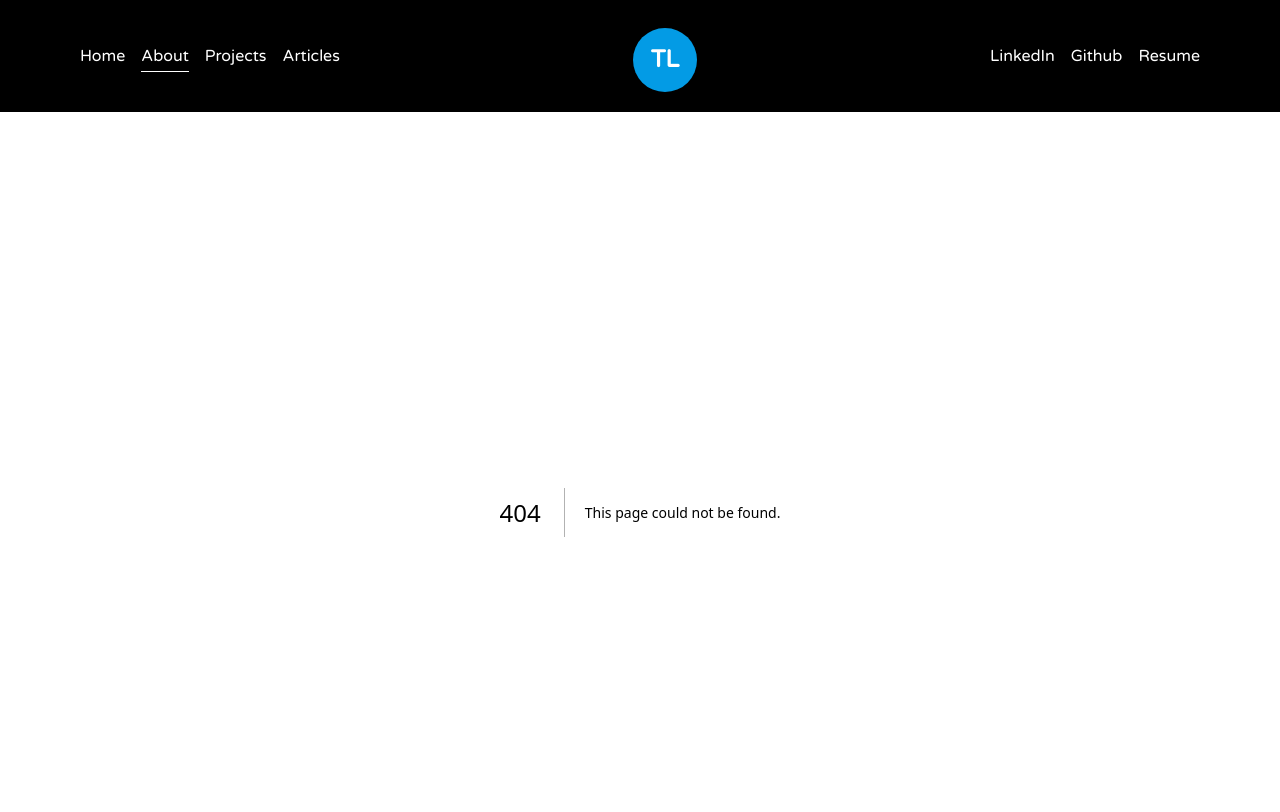
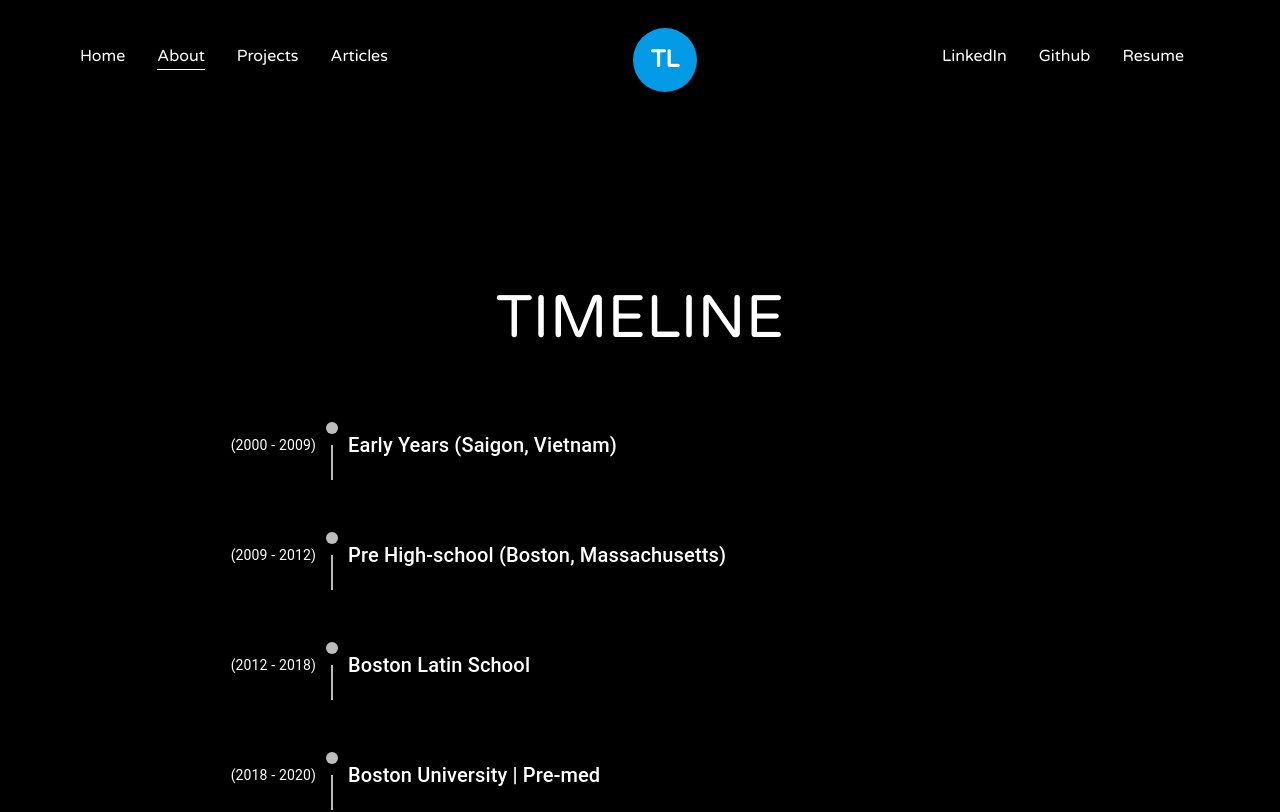
Before and after one commit to Thangle8501340/Thangle8501340, a Next.js app in the folder thang-portfolio/: page /about in a window 1280 px wide. Before the commit this address had no page. Shown: the top 812 px of the page. Built offline with nearby package versions, Linux system fonts and the light colour scheme.

Commit message:
finished home page with the timeline

```diff
--- /dev/null
+++ b/thang-portfolio/src/app/about/page.js
@@ -0,0 +1,18 @@
+import Layout from "../../components/Layout";
+import TimeLine from "../../components/Timeline";
+
+export default function Home() {
+  return (
+    <main className="flex min-h-screen text-white bg-black flex-col items-center justify-between">
+
+      <Layout>
+        <div className="flex flex-col items-center justify-center w-full py-12">
+          <p className="text-center text-6xl uppercase ">Timeline</p>
+          <div className="w-full mt-8">
+            <TimeLine />
+          </div>
+        </div>
+      </Layout>
+    </main>
+  );
+}
--- a/thang-portfolio/src/app/layout.js
+++ b/thang-portfolio/src/app/layout.js
@@ -1,22 +1,26 @@
 import { Varela_Round } from "next/font/google";
 import "./globals.css";
-
 import NavBar from "../components/navBar";
 import "@fortawesome/fontawesome-svg-core/styles.css";
 import { config } from "@fortawesome/fontawesome-svg-core";
+
 config.autoAddCss = false;
+
 export const metadata = {
   title: "Thang Le",
 };
 
-const Varela = Varela_Round({ subsets: ["latin"], weight:"400" });
+const Varela = Varela_Round({ subsets: ["latin"], weight: "400" });
 export default function RootLayout({ children }) {
   return (
     <html lang="en">
-      <body className={`${Varela.className}  bg-transparent `}>
-        <NavBar/>
-        {children}
-        </body>
+      <body className={`${Varela.className} bg-transparent`}>
+        <NavBar />
+        <div style={{ paddingTop: '0px', position: 'relative', zIndex: 1 }}>
+            {children}
+
+        </div>
+      </body>
     </html>
   );
 }
--- a/thang-portfolio/src/app/page.js
+++ b/thang-portfolio/src/app/page.js
@@ -1,13 +1,30 @@
+'use client';
+
 import Layout from "../components/Layout";
 import logo from "../../public/pictures/logo.png";
 import Image from "next/image";
-import TimeLine from "../components/Timeline";
+import { motion } from "framer-motion";
+
+const textVariants = {
+  hidden: { opacity: 0, y: 20 },
+  visible: (delay = 0) => ({
+    opacity: 1,
+    y: 0,
+    transition: { duration: 1, delay },
+  }),
+};
+
+const textContent = [
+  { text: `"You only live once. If you do it right, that's all you need."`, className: "text-2xl", delay: 0 },
+  { text: "Thang Le", className: "text-xl pt-10", delay: 1.5 },
+  { text: "Developer, Investor, Teacher, and Learner.", className: "text-lg", delay: 2 },
+  { text: "Thank you to my family, friends, and anyone who supported me in this journey.", className: "pt-10", delay: 3.0 },
+];
 
 export default function Home() {
   return (
     <main className="flex min-h-screen text-white bg-black flex-col items-center justify-between">
-
-      <Layout className="pt-0">
+      <Layout className="pt-10">
         <div className="flex items-center justify-between w-full space-x-8">
           <div className="w-1/2">
             <Image
@@ -18,22 +35,18 @@ export default function Home() {
             />
           </div>
           <div className="w-1/2">
-            <h1 className="text-2xl">"You only live once. If you do it right, that's all you</h1>
-            <h1 className="text-2xl">NEED."</h1>
-            <p className="text-xl pt-10">Thang Le</p>
-            <p className="text-lg">Developer, Investor, Teacher, and Learner.</p>
-            <p className="pt-10">
-              Thank you to my family, friends, and anyone who supported me in this journey.
-            </p>
-          </div>
-        </div>
-      </Layout>
-
-      <Layout>
-        <div className="flex flex-col items-center justify-center w-full py-12">
-          <p className="text-center text-6xl uppercase">Timeline</p>
-          <div className="w-full mt-8">
-            <TimeLine />
+            {textContent.map((item, index) => (
+              <motion.p
+                key={index}
+                className={item.className}
+                variants={textVariants}
+                initial="hidden"
+                animate="visible"
+                custom={item.delay}
+              >
+                {item.text}
+              </motion.p>
+            ))}
           </div>
         </div>
       </Layout>
--- a/thang-portfolio/src/components/Layout.js
+++ b/thang-portfolio/src/components/Layout.js
@@ -1,4 +1,4 @@
-'use client'
+'use client';
 import React from "react";
 
 const Layout = ({ children,  className="" }) => {
--- a/thang-portfolio/src/components/Timeline.js
+++ b/thang-portfolio/src/components/Timeline.js
@@ -1,4 +1,7 @@
+'use client';
+
 import * as React from 'react';
+import { motion, AnimatePresence } from 'framer-motion';
 import Timeline from '@mui/lab/Timeline';
 import TimelineItem from '@mui/lab/TimelineItem';
 import TimelineSeparator from '@mui/lab/TimelineSeparator';
@@ -7,40 +10,60 @@ import TimelineContent from '@mui/lab/TimelineContent';
 import TimelineDot from '@mui/lab/TimelineDot';
 import TimelineOppositeContent from '@mui/lab/TimelineOppositeContent';
 import Typography from '@mui/material/Typography';
+import Link from 'next/link';
 
 const timelineData = [
     {
-    period: '(2014 - 2018)',
-    title: 'High School',
+        period: '(2000 - 2009)',
+        title: 'Early Years (Saigon, Vietnam)',
+        link: 'https://en.wikipedia.org/wiki/District_8,_Ho_Chi_Minh_City',
+        description:"Hey, I'm Thang. I was born in District 8, Saigon, Vietnam, back in 2000. Don't remember much from those days, but I do recall playing marbles with my friends, trading Pokémon cards, and showering in the rain."
+    },
+    {
+        period: '(2009 - 2012)',
+        title: 'Pre High-school (Boston, Massachusetts)',
+        link: '',
+        description: "I moved to Boston when I was 9 as a permanent resident. I was a shy kid in a new country, so I mostly stayed home instead of hanging out with friends. That's when I started tearing apart electronics around the house (much to my parents' dismay) just to see how they worked—and yeah, I never really put them back together. That's when my curiosity to know everything about everything really kicked in."
+    },
+    {
+        period: '(2012 - 2018)',
+        title: 'Boston Latin School',
+        link: 'https://www.bls.org/',
         description:
-      'My name is Thang, and I have been coding since I was 17 years old. My first program was a Python script I wrote during the summer after 10th grade to help me track what I needed on my tests to get good grades in all my classes. (I still failed)',
+        "After two years in America and barely knowing English, I somehow managed to take the Independent School Entrance Exam (ISEE). Lucky for me, that opened the door to Boston Latin School, a prestigious exam school near the heart of Boston. While I was there, I took a high school CS class and totally fell in love with coding. My first shot at programming was a Python script I wrote during the summer after 10th grade to figure out what grades I needed on my tests to do well in my classes (though, to be honest, I still failed)."
     },
     {
         period: '(2018 - 2020)',
-    title: 'Boston University (Pre-med)',
+        title: 'Boston University | Pre-med',
+        link: 'https://www.bu.edu/academics/eng/departments/biomedical-engineering/',
         description:
         'This love for coding led me to pursue a Biomedical Engineering degree while being on a pre-med track (I wanted to be the cool coding doctor). However, due to the significant commitment required to become a doctor (shoutout to all past, current, and future doctors), I eventually had to choose between coding and pursuing a medical career.',
     },
     {
         period: '(2020 - 2022)',
-    title: 'Boston University (Computer Engineering Minor)',
+        title: 'Boston University | Computer Engineering Minor',
+        link: 'https://www.bu.edu/academics/eng/departments/electrical-computer-engineering/',
         description:
         'After deciding to focus entirely on coding, I pursued a minor in Computer Engineering, dropping out of the pre-med race. AND I LOVED IT! I got to start working on things such as an app to help manage finances, a stock tracker, and more (This is also the time when I got started with investing!).',
     },
     {
         period: '(2022 - 2024)',
-    title: 'IntelligentDX (Start-up)',
+        title: 'IntelligentDX | Start-up (Pasadena, California)',
+        link: 'https://www.linkedin.com/company/intelligentdx',
         description:
         'After graduating from Boston University in 2022, I joined INDX, a healthcare tech startup, as a backend developer. My first project involved creating a robust messaging system, followed by work as a backend developer on a patient-facing application, and later as part of a team working on a medical billing verification system. After a year, I was promoted to Lead Backend Developer and Technical Lead of the patient-facing app dev team!',
     },
     {
         period: '(2024 - )',
-    title: 'Abyss',
-    description:"",
+        title: 'The Future (Boston, Massachusetts)',
+        link: '',
+        description: "Right now I am trying the focus on building my career as a software developer and investor. I am currently working on multiple projects such as a all-in-one portfolio manager, a stock trading AI, an AI chess engine, and more (hopefully I can finish them all by end of 2025!).",
     },
 ];
 
 export default function TimeLine() {
+  const [hoveredIndex, setHoveredIndex] = React.useState(null);
+
   return (
     <Timeline position="right" sx={{ padding: '10px' }}>
       {timelineData.map((item, index) => (
@@ -50,9 +73,9 @@ export default function TimeLine() {
         >
           <TimelineOppositeContent
             sx={{
-              flex: '1 1 0%', // Ensure it shrinks and grows as needed
-              maxWidth: '200px', // Set a fixed maximum width
-              minWidth: '150px', // Set a fixed minimum width
+              flex: '1 1 0%',
+              maxWidth: '200px',
+              minWidth: '150px',
               textAlign: 'right',
               paddingRight: '10px',
               display: 'flex',
@@ -69,20 +92,65 @@ export default function TimeLine() {
           </TimelineSeparator>
           <TimelineContent
             sx={{
-              flex: '2 1 0%', // Ensure it shrinks and grows as needed
-              maxWidth: 'calc(100% - 200px)', // Ensure it takes up the remaining space
-              minWidth: 'calc(100% - 200px)', // Set a minimum width to ensure alignment
+              flex: '2 1 0%',
+              maxWidth: 'calc(100% - 200px)',
+              minWidth: 'calc(100% - 200px)',
               paddingLeft: '10px',
               display: 'flex',
-              alignItems: 'center',
+              alignItems: 'left',
               justifyContent: 'flex-start',
+              flexDirection: 'column',
             }}>
-            <div>
-              <Typography variant="h6" component="span">
+            <motion.div
+              onHoverStart={() => setHoveredIndex(index)}
+              initial={false}
+              whileHover={{ fontWeight: 'bold' }} // Make title bold on hover
+            >
+              {item.link ? (
+                <Link href={item.link} target="_blank" passHref>
+                  <Typography
+                    variant="h6"
+                    rel="noopener noreferrer"
+                    sx={{
+                      cursor: 'pointer',
+                      display: 'inline-block',
+                      width: '100%',  // Ensures full width is occupied
+                      textAlign: 'left', // Prevent shifting by aligning left
+                      '&:hover': {
+                        color: 'lightblue', // Changes color to light blue on hover
+                      }
+                    }}>
                     {item.title}
                   </Typography>
-              <Typography>{item.description}</Typography>
-            </div>
+                </Link>
+              ) : (
+                <Typography
+                  variant="h6"
+                  sx={{
+                    cursor: 'default',
+                    display: 'inline-block',
+                    width: '100%',  // Ensures full width is occupied
+                    textAlign: 'left', // Prevent shifting by aligning left
+                  }}>
+                  {item.title}
+                </Typography>
+              )}
+              <AnimatePresence>
+                {hoveredIndex === index && (
+                  <motion.div
+                    initial={{ opacity: 0, y: -10 }}
+                    animate={{ opacity: 1, y: 0 }}
+                    exit={{ opacity: 0, y: -10 }}
+                    transition={{ duration: 0.3 }}
+                    style={{ marginTop: '8px' }}
+                  >
+                    <Typography variant="body2">
+                      {item.description}
+                    </Typography>
+                  </motion.div>
+                )}
+              </AnimatePresence>
+            </motion.div>
           </TimelineContent>
         </TimelineItem>
       ))}
--- a/thang-portfolio/src/components/navBar.js
+++ b/thang-portfolio/src/components/navBar.js
@@ -1,41 +1,37 @@
 'use client';
-
 import Link from "next/link";
 import React from "react";
 import Logo from "./logo";
-import { usePathname } from 'next/navigation';
+import { usePathname } from 'next/navigation'
 
-const CustomLink = ({ href, title, className = "", target = "_self" }) => {
-    const pathname = usePathname();
-    const isActive = pathname === href;
+const CustomLink = ({href, title, className = "", target="_self"}) => {
+    const pathname = usePathname()
+    return (
+        <Link href={href} target={`${target}`}className={`${className} relative group text-white`}>
+            {title}
+            <span className={`${pathname=== href? 'w-full' : 'w-0'} h-[1px] inline-block bg-white absolute left-0 -bottom-1 group-hover:w-full transition-[width] ease duration-200`}>&nbsp;</span>
+        </Link>
+    )
+}
 
-    return (
-        <Link href={href} target={target} className={`${className} relative group text-white`}>
-            {title}
-            <span
-                className={`${isActive ? 'w-full' : 'w-0'} h-[1px] inline-block bg-white absolute left-0 -bottom-1 group-hover:w-full transition-[width] ease duration-200`}
-            />
-        </Link>
-    );
-};
 
 const NavBar = () => {
     return (
-        <header className="w-full px-20 py-5 bg-black font-medium flex items-center justify-between sticky top-0 z-50">
-            <nav className="flex space-x-4">
-                <CustomLink href="/" title="Home" />
-                <CustomLink href="/about" title="About" />
-                <CustomLink href="/projects" title="Projects" />
-                <CustomLink href="/articles" title="Articles" />
+        <header className="w-full px-20 py-5   bg-black font-medium flex items-center justify-between">
+            <nav >
+                <CustomLink href="/" title="Home" className="mr-4"/>
+                <CustomLink href="/about"  title="About" className="mx-4"/>
+                <CustomLink href="/projects"  title="Projects" className="mx-4"/>
+                <CustomLink href="/articles"  title="Articles" className="ml-4"/>
             </nav>
-            <Logo />
-            <nav className="flex space-x-4">
-                <CustomLink target="_blank" href="https://linkedin.com/in/thangle1" title="LinkedIn" />
-                <CustomLink target="_blank" href="https://github.com/Thangle8501340" title="Github" />
-                <CustomLink target="_blank" href="" title="Resume" />
+            <Logo></Logo>
+            <nav  >
+                <CustomLink target="_blank"href="https://linkedin.com/in/thangle1 " title="LinkedIn" className="mr-4"/>
+                <CustomLink target="_blank"href="https://github.com/Thangle8501340 " title="Github" className="mx-4"/>
+                <CustomLink target="_blank"href="" title="Resume" className="mx-4"/>
             </nav>
         </header>
-    );
-};
+    )
+}
 
-export default NavBar;
+export default NavBar
```
Lines whose indentation alone changed are shown as unchanged.
